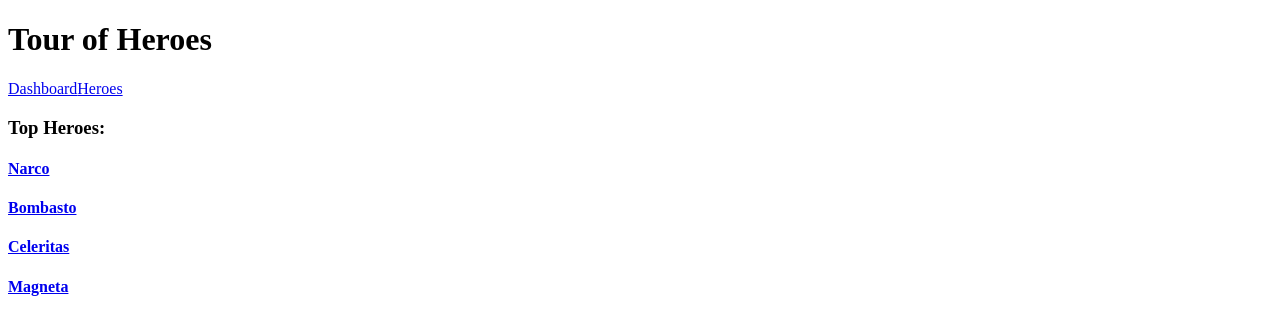
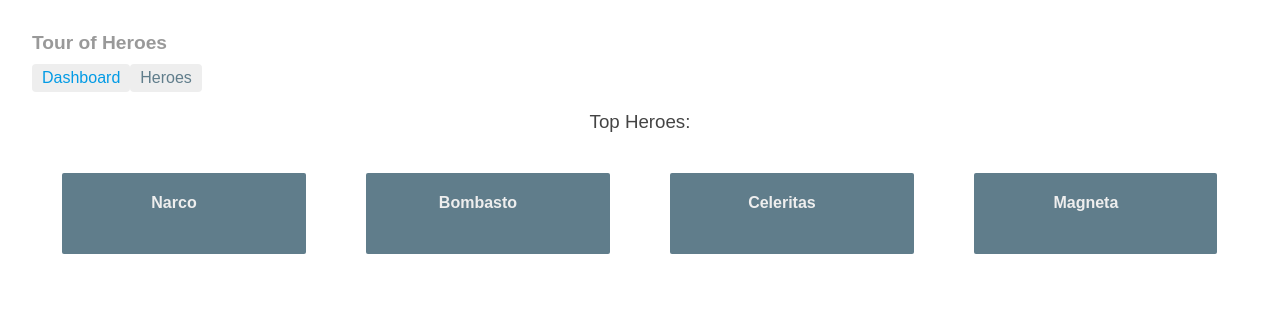
Before and after one commit to yoghourt66/angular_demo, an Angular app in the folder heroManage05/: page /dashboard in a window 1280 px wide. Shown: the top 334 px of the page. Built offline with nearby package versions, Linux system fonts and the light colour scheme.

Commit message:
add styles for app

```diff
--- /dev/null
+++ b/heroManage05/src/app/app.component.css
@@ -0,0 +1,33 @@
+h1 {
+    font-size: 1.2em;
+    color: #999;
+    margin-bottom: 0;
+}
+
+h2 {
+    font-size: 2em;
+    margin-top: 0;
+    padding-top: 0;
+}
+
+nav a {
+    padding: 5px 10px;
+    text-decoration: none;
+    margin-top: 10px;
+    display: inline-block;
+    background-color: #eee;
+    border-radius: 4px;
+}
+
+nav a:visited, a:link {
+    color: #607D8B;
+}
+
+nav a:hover {
+    color: #039be5;
+    background-color: #CFD8DC;
+}
+
+nav a.active {
+    color: #039be5;
+}
--- a/heroManage05/src/app/app.component.ts
+++ b/heroManage05/src/app/app.component.ts
@@ -5,11 +5,13 @@ import { Component } from '@angular/core';
     template:`
         <h1>{{title}}</h1>
         <nav>
-            <a routerLink="/dashboard">Dashboard</a>
-            <a routerLink="/heroes">Heroes</a>
+            <a routerLink="/dashboard" routerLinkActive="active">Dashboard</a>
+            <a routerLink="/heroes" routerLinkActive="active">Heroes</a>
         </nav>
         <router-outlet></router-outlet>
-    `
+    `,
+    styleUrls: ['./app.component.css'],
+    moduleId: module.id,
 })
 
 export class AppComponent{
--- /dev/null
+++ b/heroManage05/src/app/dashboard.component.css
@@ -0,0 +1,61 @@
+[class*='col-'] {
+  float: left;
+  padding-right: 20px;
+  padding-bottom: 20px;
+}
+[class*='col-']:last-of-type {
+  padding-right: 0;
+}
+a {
+  text-decoration: none;
+}
+*, *:after, *:before {
+  -webkit-box-sizing: border-box;
+  -moz-box-sizing: border-box;
+  box-sizing: border-box;
+}
+h3 {
+  text-align: center; margin-bottom: 0;
+}
+h4 {
+  position: relative;
+}
+.grid {
+  margin: 0;
+ // border: 1px solid;
+}
+.col-1-4 {
+  width: 20%;
+  margin: 2.5%;
+  text-align: center;
+  color: #eee;
+  max-height: 120px;
+  min-width: 120px;
+  background-color: #607D8B;
+  border-radius: 2px;
+}
+
+.col-1-4:hover {
+  background-color: #EEE;
+  cursor: pointer;
+  color: #607d8b;
+}
+.grid-pad {
+  padding: 10px 0;
+}
+.grid-pad > [class*='col-']:last-of-type {
+  padding-right: 20px;
+}
+@media (max-width: 600px) {
+  .module {
+    font-size: 10px;
+    max-height: 75px; }
+}
+@media (max-width: 1024px) {
+  .grid {
+    margin: 0;
+  }
+  .col-1-4 {
+    min-width: 60px;
+  }
+}
--- a/heroManage05/src/app/dashboard.component.ts
+++ b/heroManage05/src/app/dashboard.component.ts
@@ -6,6 +6,7 @@ import { HeroService } from './hero.service';
 @Component({
     selector:'my-dashboard',
     templateUrl:'./dashboard.component.html',
+    styleUrls: ['./dashboard.component.css'],
 })
 
 export class DashboardComponent implements OnInit{
--- /dev/null
+++ b/heroManage05/src/app/hero-detail.component.css
@@ -0,0 +1,32 @@
+label {
+    display: inline-block;
+    width:3em;
+    margin:.5em 0;
+    color:#607D8B;
+    font-weight: bold;
+}
+
+input {
+    height: 2em;
+    font-size: 1em;
+    padding-left: .4em;
+}
+
+button {
+    margin-top: 20px;
+    font-family: Arial;
+    background-color: #eee;
+    border: none;
+    padding: 5px 10px;
+    border-radius: 4px;
+    cursor: pointer;
+}
+
+button:hover {
+    background-color: #cfd8dc;
+}
+
+button:disabled {
+    background-color: #eee;
+    cursor: auto;
+}
--- a/heroManage05/src/app/hero-detail.component.ts
+++ b/heroManage05/src/app/hero-detail.component.ts
@@ -12,11 +12,12 @@ import { Hero } from './hero';
 @Component({
     selector:'hero-detail',
     templateUrl:'./hero-detail.component.html',
-
+    styleUrls: ['./hero-detail.component.css'],
 })
 
 export class HeroDetailComponent implements OnInit{
-    @Input() hero:Hero;
+    //@Input()
+    hero:Hero;
     //绑定目标必须是一个输入属性（或者输出属性），可在heroes.component模板的<hero-detail>标签中查看
 
     constructor(
--- a/heroManage05/src/index.html
+++ b/heroManage05/src/index.html
@@ -7,6 +7,7 @@
 
   <meta name="viewport" content="width=device-width, initial-scale=1">
   <link rel="icon" type="image/x-icon" href="favicon.ico">
+  <link rel="stylesheet" href="styles.css">
 </head>
 <body>
   <app-root></app-root>
--- a/heroManage05/src/styles.css
+++ b/heroManage05/src/styles.css
@@ -1 +1,25 @@
 /* You can add global styles to this file, and also import other style files */
+h1 {
+    color: #369;
+    font-family: Arial, Helvetica, sans-serif;
+    font-size: 25%;
+}
+
+h2,h3 {
+    color: #444;
+    font-family: Arial, Helvetica, sans-serif;
+    font-weight: lighter;
+}
+
+body {
+    margin: 2em;
+}
+
+body, input[text], button {
+    color: #888;
+    font-family: Cambria, Georgia;
+}
+
+* {
+    font-family: Arial, Helvetica, sans-serif;
+}
```
